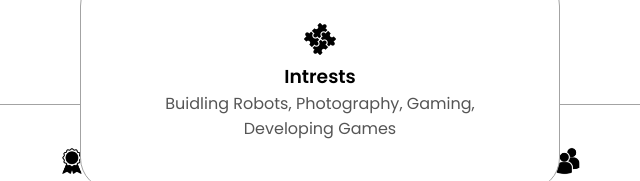
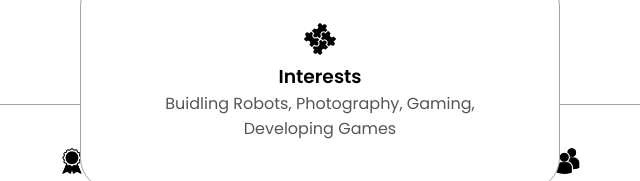
Before and after one commit to Chandra-Suryadevara/Personal-Website, a website: page index.html in a window 1280 px wide. Shown: the part 1118-1299 px from the top of the page, 320-960 px from the left. Drawn offline with Linux system fonts and the light colour scheme.

Commit message:
Update index.html

```diff
--- a/index.html
+++ b/index.html
@@ -116,7 +116,7 @@
                 alt="Intrests icon"
                 class="icon"
               />
-              <h3>Intrests</h3>
+              <h3>Interests</h3>
               <p>Buidling Robots, Photography, Gaming, Developing Games <br /></p>
             </div>
           </div>
```
